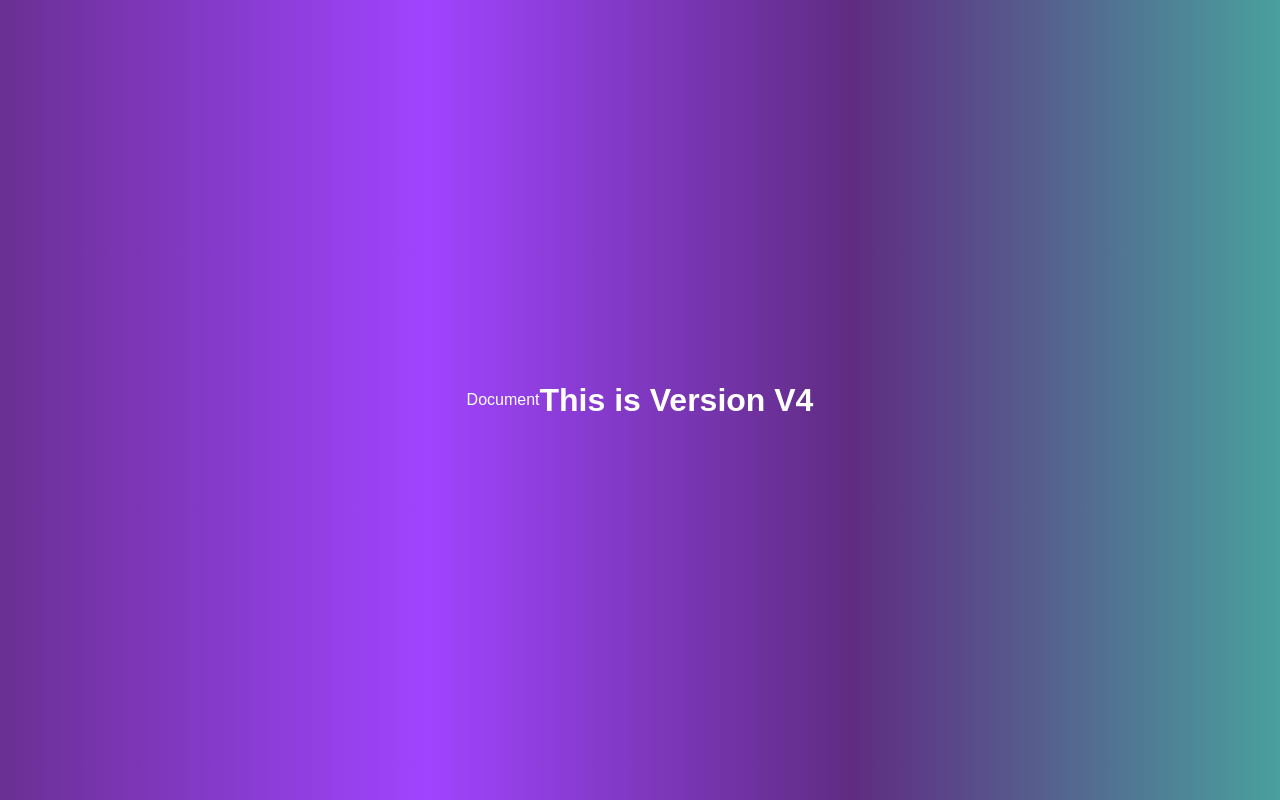
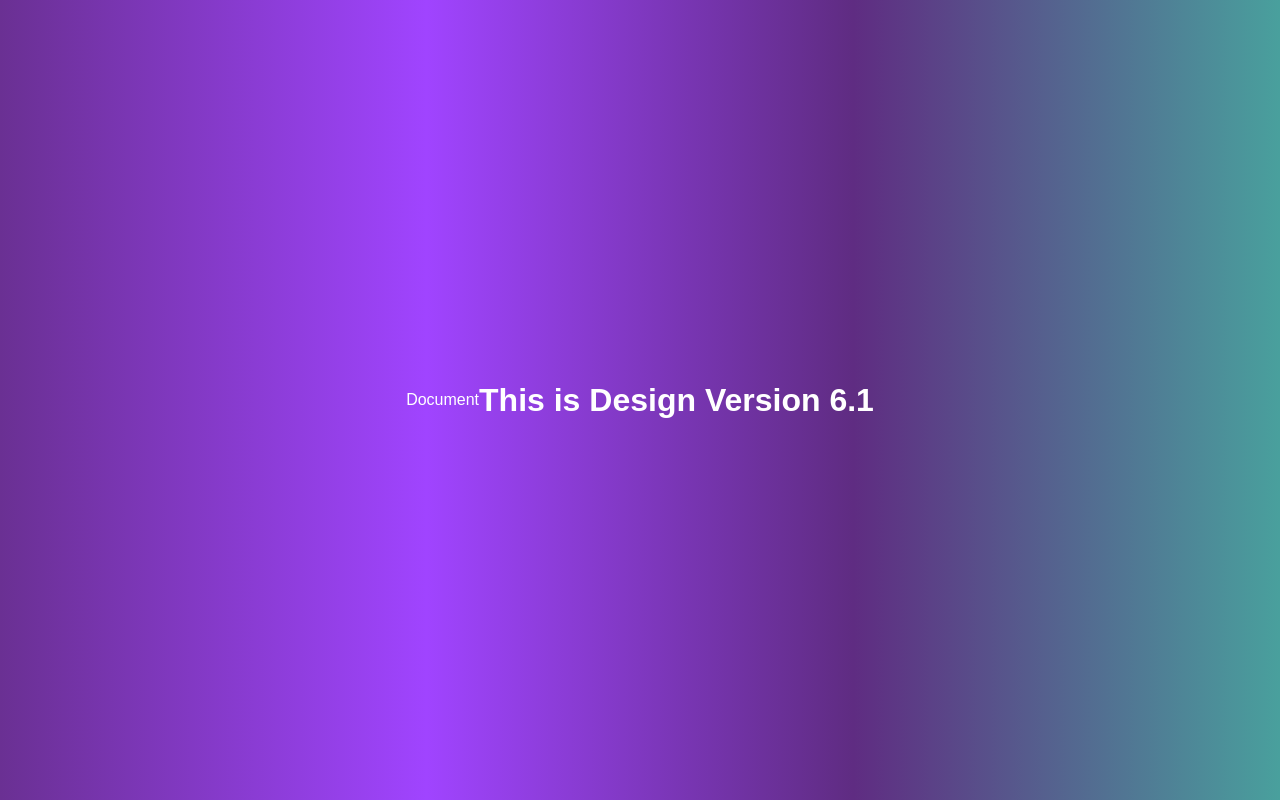
Before and after one commit to VivekMittal98/myrepo, a plain HTML site: page index.html in a window 1280 px wide. Drawn offline with Linux system fonts and the light colour scheme.

Commit message:
changed to version2 6.1

```diff
--- a/index.html
+++ b/index.html
@@ -7,7 +7,7 @@
     <title>Document</title>
 </head>
 <body>
-    <h1>This is Version V4</h1>
+    <h1>This is Design Version 6.1</h1>
 
 </body>
 </html>
```
